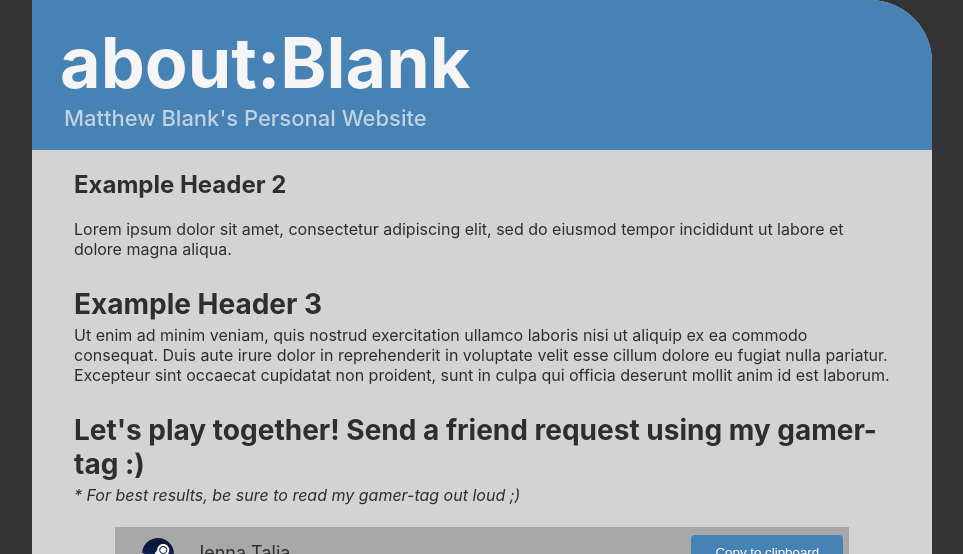
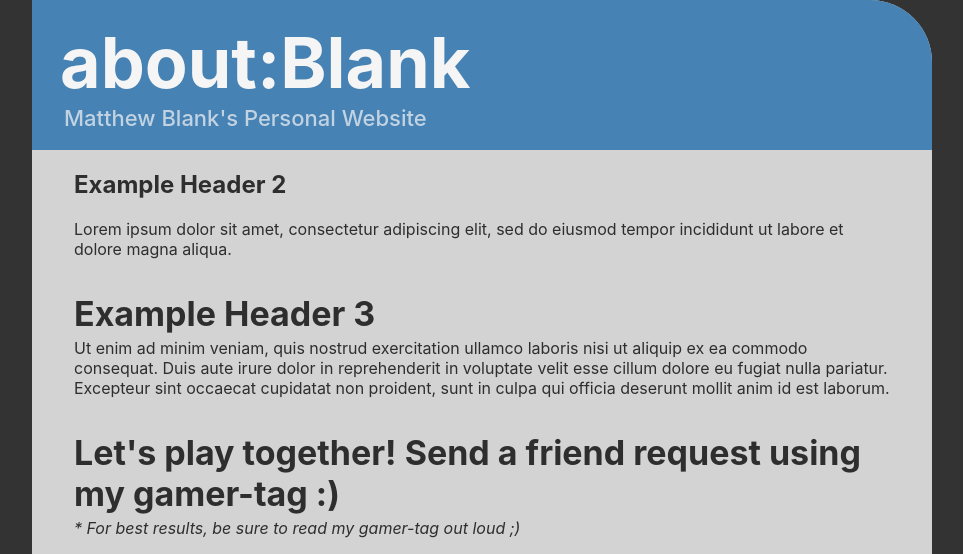
Before and after one commit to About3lank/Project-Build-A-Personal-Website, a plain HTML site: page index.html in a window 1280 px wide. Shown: the top 554 px of the page, without its empty margins (158-1121 px from the left). Drawn offline with Linux system fonts and the light colour scheme.

Commit message:
changed h3 font size

```diff
--- a/CSS/style.css
+++ b/CSS/style.css
@@ -23,7 +23,7 @@ h1 {
 }
 
 h3 {
-    font-size: 28px;
+    font-size: 34px;
     margin-bottom: 4px;
 }
 
```
Also changed, not shown: index.html (+1 -1 lines).
